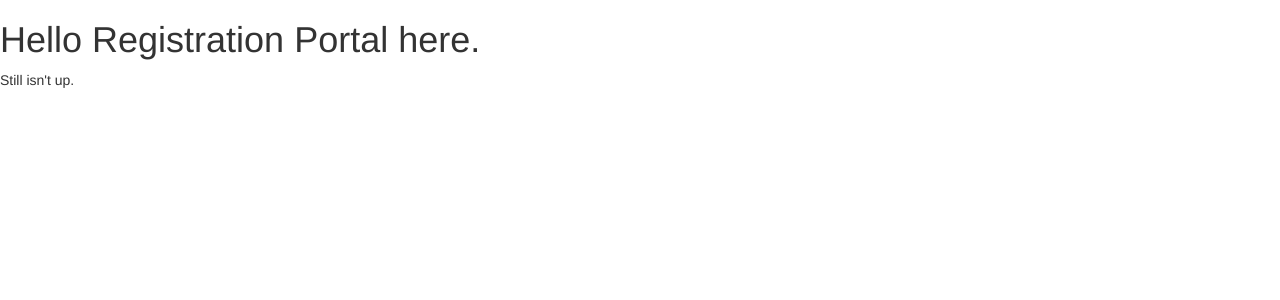
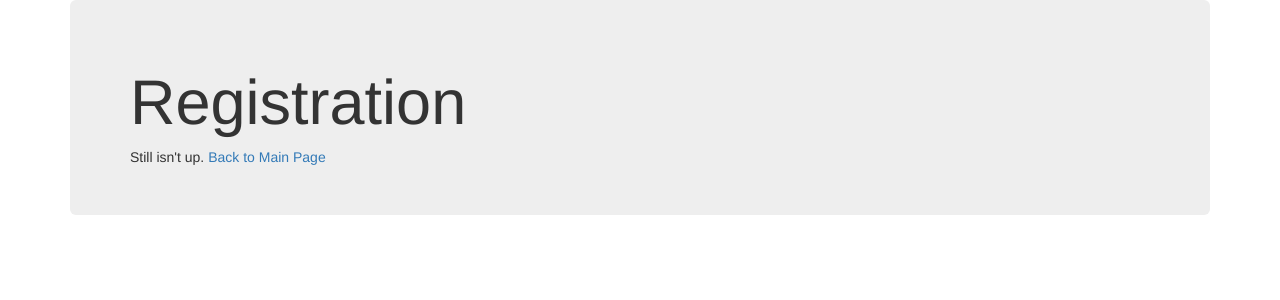
Before and after one commit to dat-adi/oschub, a Django app: page /registration_portal/ in a window 1280 px wide. Shown: the top 300 px of the page. Run offline with Django 3.2, Linux system fonts and the light colour scheme; some libraries are stand-ins or nearby versions.

Commit message:
relative url mapping

```diff
--- a/login_interface/urls.py
+++ b/login_interface/urls.py
@@ -1,5 +1,8 @@
-from django.urls import path, include
+from django.urls import path
 from login_interface import views
+
+# TEMPLATE TAGGING
+app_name = 'login_interface'
 
 urlpatterns = [
     path('', views.index, name='main_page'),
--- a/templates/login_interface/main_page.html
+++ b/templates/login_interface/main_page.html
@@ -15,14 +15,14 @@
                 <div class="card-body">
                     <h5 class="card-title">Welcome Back!</h5>
                     <p class="card-text">Join us for the next event in line.</p>
-                    <a href="login_portal.html" class="btn btn-primary">Log In</a>
+                    <a href="{% url 'login_interface:login_portal' %}" class="btn btn-primary">Log In</a>
                 </div>
             </div>
             <div class="card" style="width: 18rem;">
                 <div class="card-body">
                     <h5 class="card-title">Register</h5>
                     <p class="card-text">Join us and be a part of the Open Source Community.</p>
-                    <a href="registration_portal.html" class="btn btn-primary">Sign Up</a>
+                    <a href="{% url 'login_interface:registration_portal' %}" class="btn btn-primary">Sign Up</a>
                 </div>
             </div>
         </div>
--- a/templates/login_interface/registration_portal.html
+++ b/templates/login_interface/registration_portal.html
@@ -7,7 +7,12 @@
         <link rel="stylesheet" href="https://maxcdn.bootstrapcdn.com/bootstrap/3.3.7/css/bootstrap.min.css">
     </head>
     <body>
-        <h1>Hello Registration Portal here.</h1>
-        {{ advice }}
+        <div class="container">
+            <div class="jumbotron">
+                <h1>Registration</h1>
+                {{ advice }}
+                <a href="{% url 'login_interface:main_page' %}">Back to Main Page</a>
+            </div>
+        </div>
     </body>
 </html>
```
